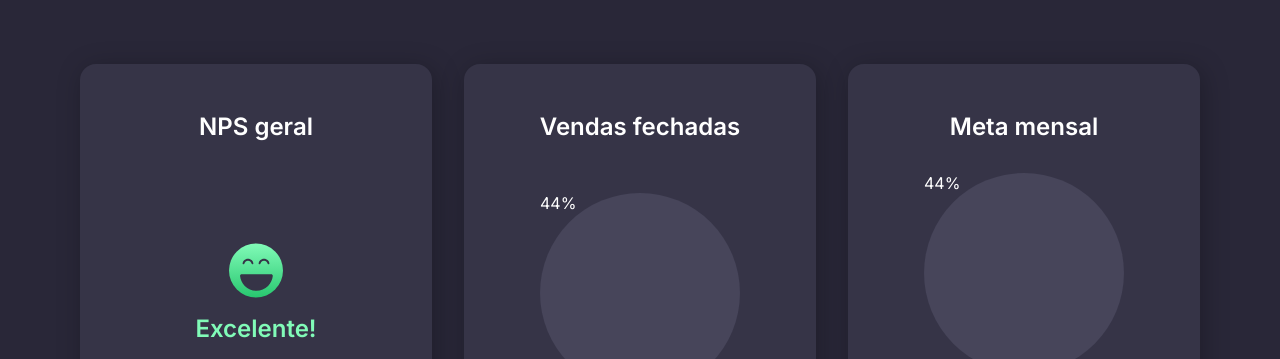
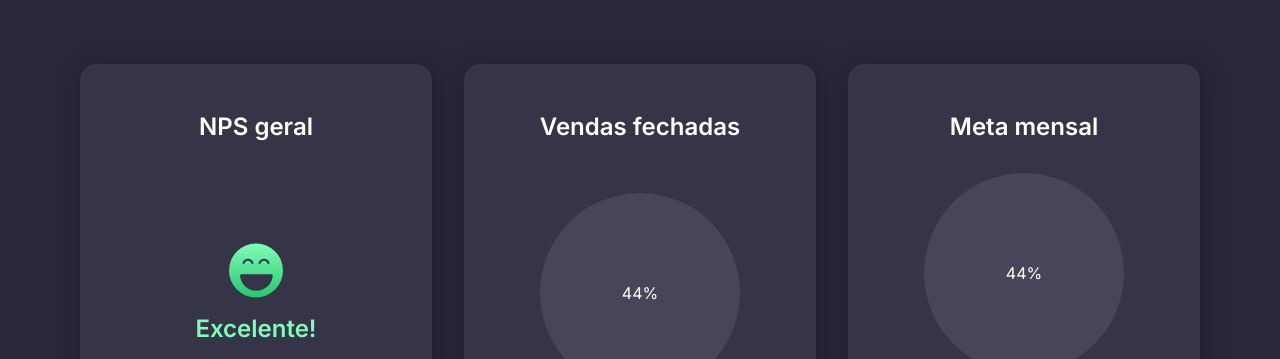
Before and after one commit to eduardamirelly/dashboard-boracodar, a React (Vite) app: page / in a window 1280 px wide. Shown: the top 359 px of the page. Built offline with nearby package versions, Linux system fonts and the light colour scheme.

Commit message:
💄 update CircleProgress

```diff
--- a/src/components/CircleProgress/styles.ts
+++ b/src/components/CircleProgress/styles.ts
@@ -19,5 +19,8 @@ export const CircleProgressContent = styled('div', {
 });
 
 export const CircleProgressValue = styled('span', {
-
+  position: 'absolute',
+  top: '50%',
+  left: '50%',
+  transform: 'translate(-50%, -50%)',
 });
```
